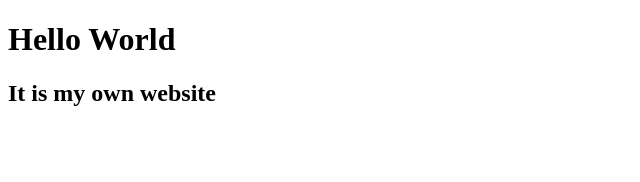
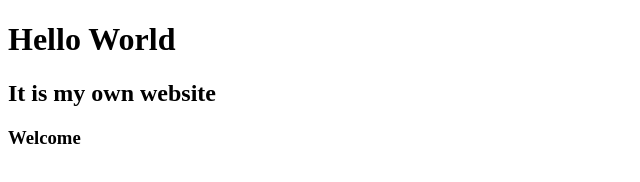
Before and after one commit to faisal-bukhari/bootcamp, a plain HTML site: page index.html in a window 1280 px wide. Shown: the full height of the page, 0-640 px from the left. Drawn offline with Linux system fonts and the light colour scheme.

Commit message:
Update index.html

```diff
--- a/index.html
+++ b/index.html
@@ -8,5 +8,6 @@
 <body>
     <h1>Hello World</h1>
     <h2> It is my own website </h2>
+    <h3>Welcome</h3>
 </body>
 </html>
```
